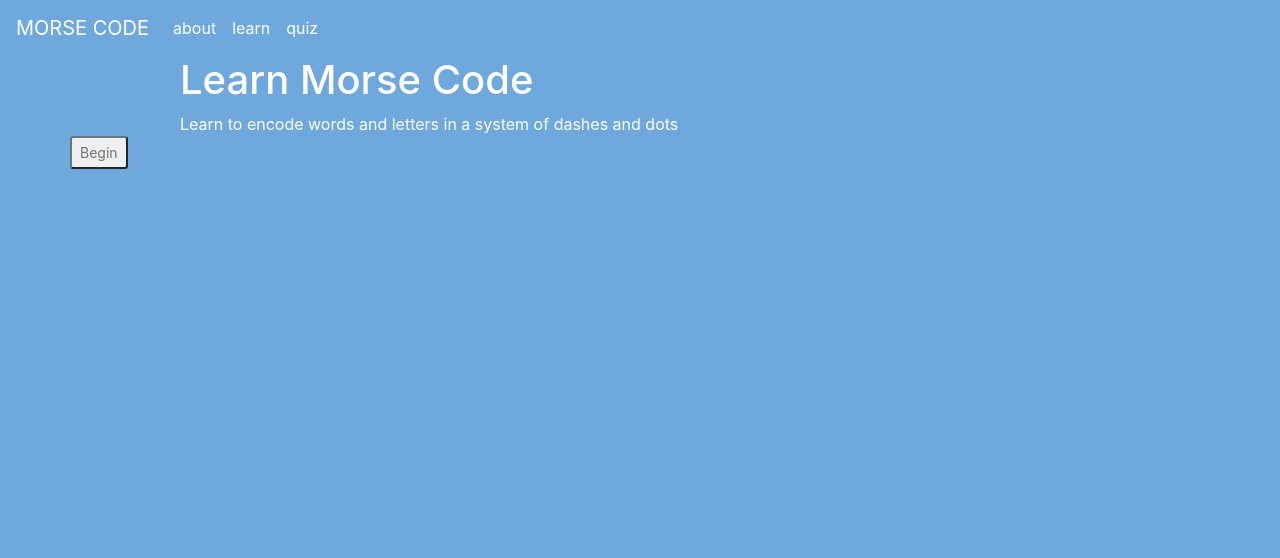
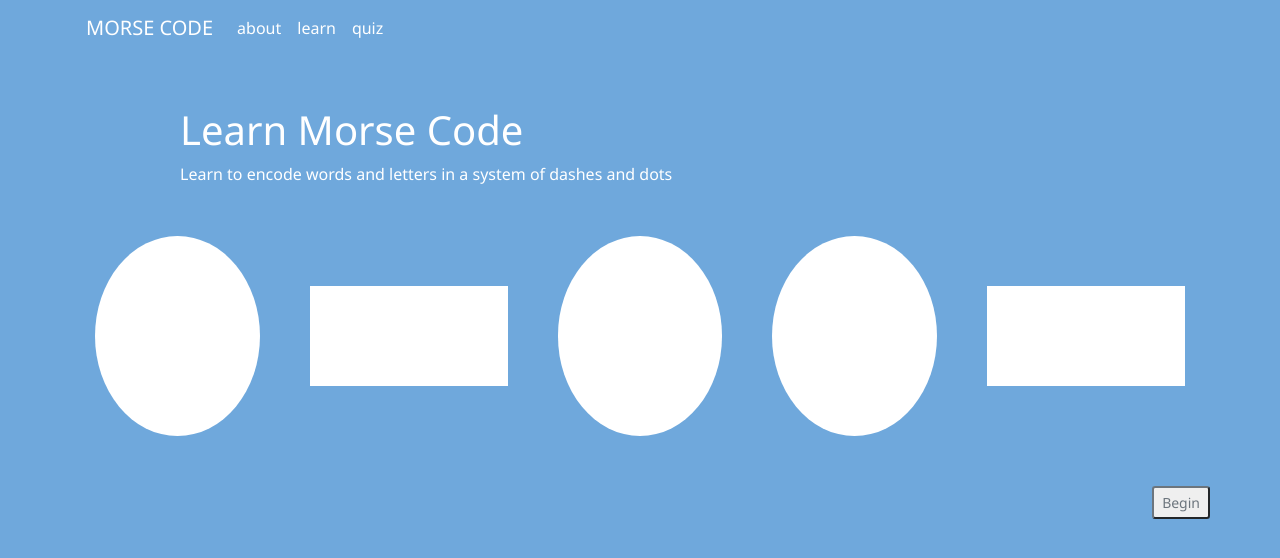
Before and after one commit to UIUX-Spring-2022/MorseCode, a Flask app: page / in a window 1280 px wide. Shown: the top 558 px of the page. Run offline with Flask 2, Linux system fonts and the light colour scheme; some libraries are stand-ins or nearby versions.

Commit message:
removes unnecessary js files, changes welcome to index

```diff
--- a/server.py
+++ b/server.py
@@ -19,7 +19,7 @@ learn_combos_2 = ['I','N','T','O']
 
 @app.route('/')
 def welcome():
-    return render_template('welcome.html')
+    return render_template('index.html')
 #we probably need to divide the templates for learn and quiz into learn_1, learn_2 etc based on different layouts for learning/quizzing
 
 @app.route('/about')
--- /dev/null
+++ b/static/components/morsecode.css
@@ -0,0 +1,27 @@
+.semi-dot {
+    height: 100px;
+    width: 250px;
+    border-radius: 200px 200px 0 0;
+    background-color: white;
+    margin-right: 25px;
+    transform: rotate(90deg);
+}
+.dot {
+    height: 200px;
+    width: 250px;
+    border-radius: 50%;
+    background-color: white;
+    margin-right: 25px;
+    margin-left: 25px;
+}
+.dash {
+    height: 100px;
+    width: 300px;
+    background-color: white;
+    margin-right: 25px;
+    margin-left: 25px;
+}
+.no-pad-mar {
+    padding: 0;
+    margin: 0;
+}
--- a/static/main.css
+++ b/static/main.css
@@ -1,3 +1,10 @@
+@import "./components/morsecode.css";
+
+body {
+    background-color: #6fa8dcff;
+    color: white;
+    font-family: 'Segoe UI', Tahoma, Geneva, Verdana, sans-serif;
+}
 .header_welcome{
     size: 50px;
     margin-left: 50px;
@@ -7,10 +14,6 @@
     size: 30px;
     margin-left: 50px;
 }
-body {
-    background-color: #6fa8dcff;
-    color: white;
-}
 
 .navbar-light .navbar-brand {
     color: white;
@@ -18,3 +21,6 @@ body {
 .navbar-light .navbar-nav .nav-link {
     color: white;
 }
+.row {
+    margin-bottom: 50px;
+}
--- /dev/null
+++ b/templates/index.html
@@ -0,0 +1,27 @@
+{% extends "layout.html" %}
+
+
+{% block content %}
+
+<script type="text/javascript" src="{{ url_for('static', filename = 'welcome.js') }}"></script>
+    <div class="row">
+        <div class="col-md-10 offset-md-1">
+            <h1>Learn Morse Code</h1>
+            <div>
+                Learn to encode words and letters in a system of dashes and dots
+            </div>
+        </div>
+    </div>
+    <div class="row align-items-center flex-nowrap">
+        <span class="dot"></span>
+        <span class="dash"></span>
+        <span class="dot"></span>
+        <span class="dot"></span>
+        <span class="dash"></span>
+    </div>
+    <div class="row flex-row-reverse">
+        <a href = "/about">
+        <button class="btn-sm btn-outline-secondary" id="begin">Begin</button>
+        </a>
+    </div>
+{% endblock %}
--- a/templates/layout.html
+++ b/templates/layout.html
@@ -23,6 +23,8 @@
   <link rel="stylesheet" href="{{url_for('static', filename='main.css')}}">
 </head>
 <body>
+  <div class="container">
+    <div class="row">
       <nav class="navbar navbar-expand-lg navbar-light">
           <a class="navbar-brand" href="/">MORSE CODE</a>
           <div class="collapse navbar-collapse" id="navbarSupportedContent">
@@ -39,7 +41,7 @@
             </ul>
           </div>
       </nav>
-      <div class="container">
+    </div>
         {% block content %}
         {% endblock %}
   </div>
--- a/templates/welcome.html
+++ /dev/null
@@ -1,21 +0,0 @@
-{% extends "layout.html" %}
-
-
-{% block content %}
-
-<script type="text/javascript" src="{{ url_for('static', filename = 'welcome.js') }}"></script>
-
-<div class="row">
-    <div class="col-md-10 offset-md-1">
-        <h1>Learn Morse Code</h1>
-        <div>
-            Learn to encode words and letters in a system of dashes and dots
-        </div>
-    </div>
-</div>
-<div class="row justify-content-right">
-    <a href = "/about">
-    <button class="btn-sm btn-outline-secondary" id="begin">Begin</button>
-    </a>
-</div>
-{% endblock %}
```
Also changed, not shown: static/learn.js (deleted), static/quiz.js (deleted), static/welcome.js (deleted). Lines whose indentation alone changed are shown as unchanged.
